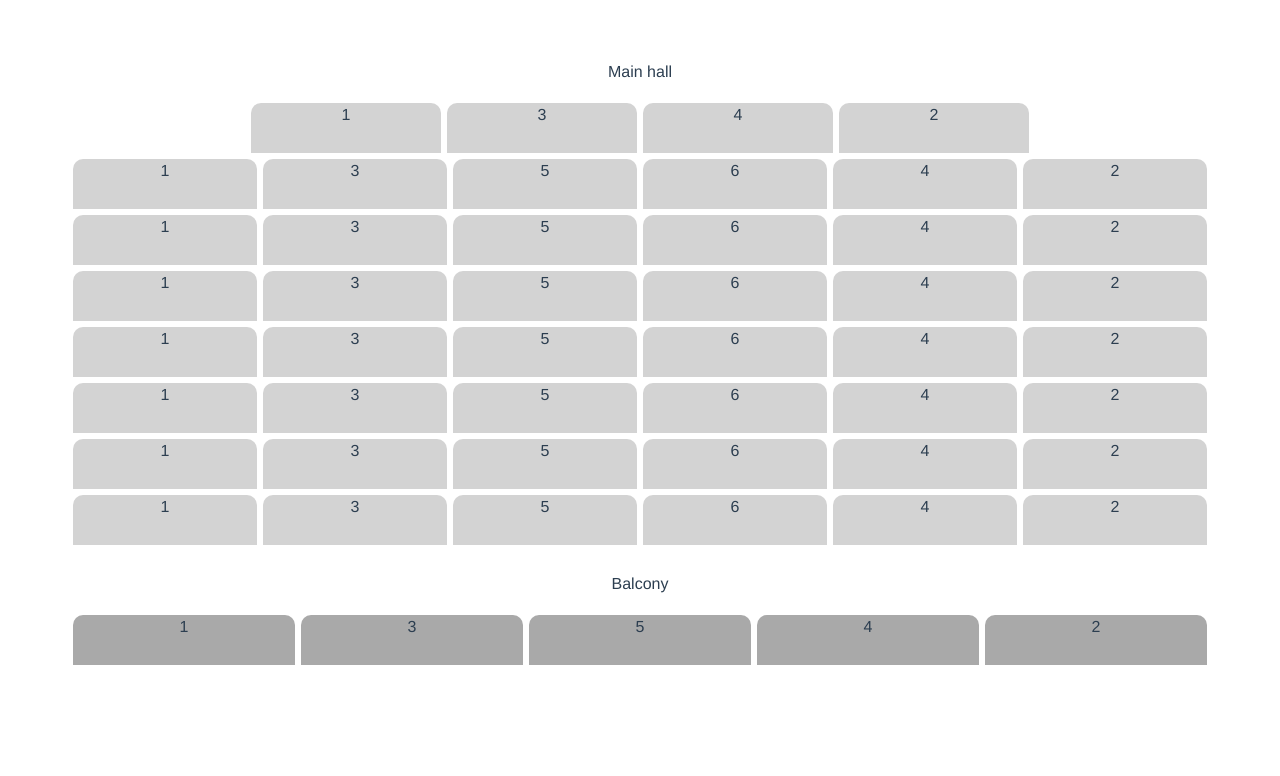
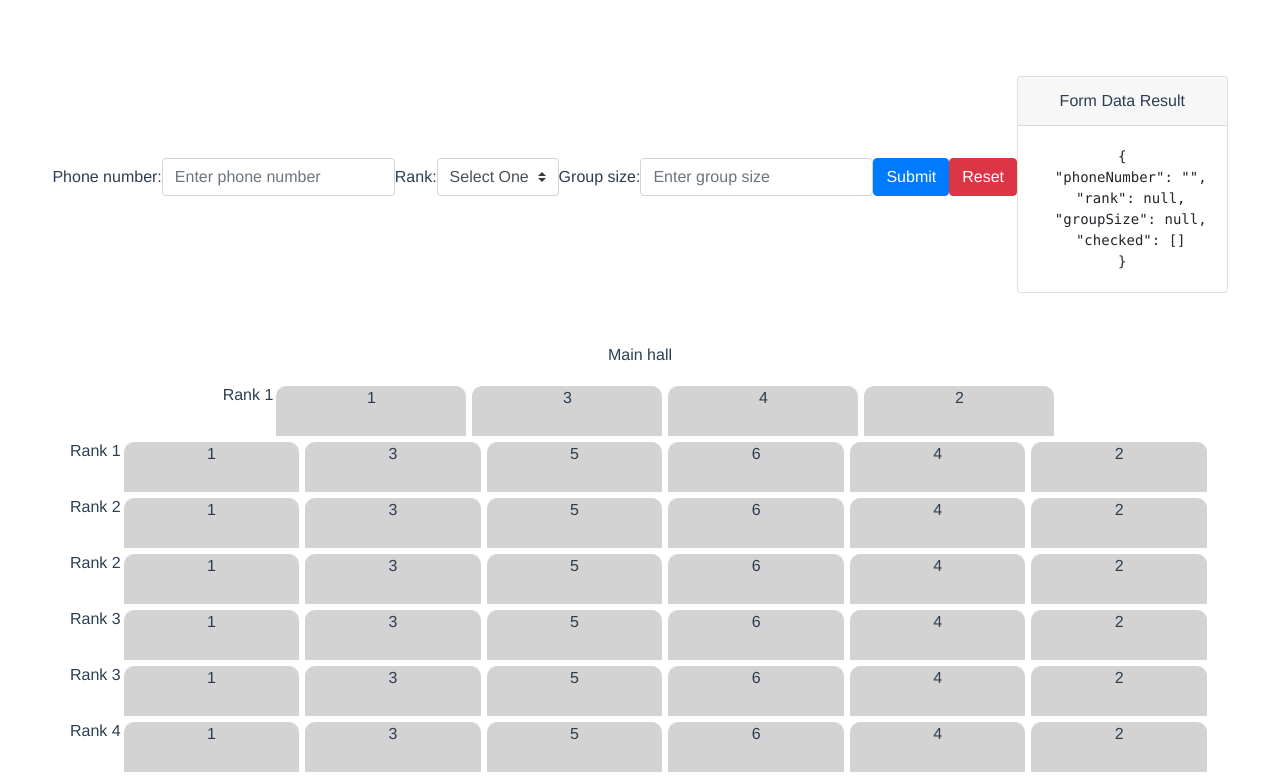
Before and after one commit to montagapallarols/vue-theater-layout, a Vue app: page / in a window 1280 px wide. Shown: the top 776 px of the page. Built offline with nearby package versions, Linux system fonts and the light colour scheme.

Commit message:
Add form

```diff
--- a/package.json
+++ b/package.json
@@ -12,7 +12,8 @@
     "bootstrap-vue": "^2.21.2",
     "core-js": "^3.6.5",
     "vue": "^2.6.12",
-    "vue-grid-responsive": "^0.2.0"
+    "vue-grid-responsive": "^0.2.0",
+    "vue-phone-number-input": "^1.1.10"
   },
   "devDependencies": {
     "@vue/cli-plugin-babel": "~4.5.0",
--- a/src/App.vue
+++ b/src/App.vue
@@ -1,15 +1,19 @@
 <template>
   <div id="app">
+    <BookingForm />
     <Layout />
   </div>
 </template>
 
 <script>
 import Layout from "./components/Layout";
+import BookingForm from "./components/BookingForm";
+
 export default {
   name: "App",
   components: {
     Layout,
+    BookingForm,
   },
 };
 </script>
--- /dev/null
+++ b/src/components/BookingForm.vue
@@ -0,0 +1,104 @@
+<template>
+  <div class="form">
+    <b-form @submit="onSubmit" @reset="onReset" v-if="show" inline>
+      <b-form-group
+        id="input-group-1"
+        label="Phone number:"
+        label-for="input-1"
+      >
+        <b-form-input
+          id="input-1"
+          v-model="form.phoneNumber"
+          type="text"
+          placeholder="Enter phone number"
+          required
+        >
+        </b-form-input>
+      </b-form-group>
+
+      <b-form-group id="input-group-3" label="Rank:" label-for="input-3">
+        <b-form-select
+          id="input-3"
+          v-model="form.rank"
+          :options="ranks"
+          required
+        ></b-form-select>
+      </b-form-group>
+
+      <b-form-group id="input-group-4" label="Group size:" label-for="input-4">
+        <b-form-input
+          id="input-4"
+          v-model="form.groupSize"
+          type="number"
+          :max="rankSeats"
+          placeholder="Enter group size"
+          required
+        >
+        </b-form-input>
+      </b-form-group>
+
+      <b-button type="submit" variant="primary">Submit</b-button>
+      <b-button type="reset" variant="danger">Reset</b-button>
+    </b-form>
+    <b-card class="mt-3" header="Form Data Result">
+      <pre class="m-0">{{ form }}</pre>
+    </b-card>
+  </div>
+</template>
+
+<script>
+export default {
+  data() {
+    return {
+      form: {
+        phoneNumber: "",
+        rank: null,
+        groupSize: null,
+        checked: [],
+      },
+      ranks: [{ text: "Select One", value: null }, 1, 2, 3, 4, 5],
+      show: true,
+      rankSeats: null,
+    };
+  },
+  methods: {
+    onSubmit(event) {
+      event.preventDefault();
+      alert(JSON.stringify(this.form));
+    },
+    onReset(event) {
+      event.preventDefault();
+      // Reset our form values
+      this.form.email = "";
+      this.form.name = "";
+      this.form.food = null;
+      this.form.checked = [];
+      // Trick to reset/clear native browser form validation state
+      this.show = false;
+      this.$nextTick(() => {
+        this.show = true;
+      });
+    },
+    selectRank() {
+      if (this.form.rank === 1 || this.form.rank === 5) {
+        this.rankSeats === 10;
+      } else if (
+        this.form.rank === 2 ||
+        this.form.rank === 3 ||
+        this.form.rank === 4
+      ) {
+        this.rankSeats === 12;
+      }
+    },
+  },
+};
+</script>
+
+<style lang="scss" scoped>
+.form {
+  display: flex;
+  align-items: center;
+  justify-content: center;
+  padding-bottom: 50px;
+}
+</style>
--- a/src/components/Layout.vue
+++ b/src/components/Layout.vue
@@ -4,12 +4,14 @@
       <p>Main hall</p>
       <b-container class="rows">
         <b-row class="row-1 justify-content-md-center">
+          <p>Rank 1</p>
           <b-col col md="2" class="seat">1</b-col>
           <b-col col md="2" class="seat">3</b-col>
           <b-col col md="2" class="seat">4</b-col>
           <b-col col md="2" class="seat">2</b-col>
         </b-row>
         <b-row class="row-2">
+          <p>Rank 1</p>
           <b-col class="seat">1</b-col>
           <b-col class="seat">3</b-col>
           <b-col class="seat">5</b-col>
@@ -18,6 +20,7 @@
           <b-col class="seat">2</b-col>
         </b-row>
         <b-row class="row-3">
+          <p>Rank 2</p>
           <b-col class="seat">1</b-col>
           <b-col class="seat">3</b-col>
           <b-col class="seat">5</b-col>
@@ -26,6 +29,7 @@
           <b-col class="seat">2</b-col>
         </b-row>
         <b-row class="row-4">
+          <p>Rank 2</p>
           <b-col class="seat">1</b-col>
           <b-col class="seat">3</b-col>
           <b-col class="seat">5</b-col>
@@ -34,6 +38,7 @@
           <b-col class="seat">2</b-col>
         </b-row>
         <b-row class="row-5">
+          <p>Rank 3</p>
           <b-col class="seat">1</b-col>
           <b-col class="seat">3</b-col>
           <b-col class="seat">5</b-col>
@@ -42,6 +47,7 @@
           <b-col class="seat">2</b-col>
         </b-row>
         <b-row class="row-6">
+          <p>Rank 3</p>
           <b-col class="seat">1</b-col>
           <b-col class="seat">3</b-col>
           <b-col class="seat">5</b-col>
@@ -50,6 +56,7 @@
           <b-col class="seat">2</b-col>
         </b-row>
         <b-row class="row-7">
+          <p>Rank 4</p>
           <b-col class="seat">1</b-col>
           <b-col class="seat">3</b-col>
           <b-col class="seat">5</b-col>
@@ -58,6 +65,7 @@
           <b-col class="seat">2</b-col>
         </b-row>
         <b-row class="row-8">
+          <p>Rank 4</p>
           <b-col class="seat">1</b-col>
           <b-col class="seat">3</b-col>
           <b-col class="seat">5</b-col>
@@ -72,6 +80,15 @@
       <p>Balcony</p>
       <b-container class="rows">
         <b-row class="row-1 justify-content-md-center">
+          <p>Rank 5</p>
+          <b-col class="seat">1</b-col>
+          <b-col class="seat">3</b-col>
+          <b-col class="seat">5</b-col>
+          <b-col class="seat">4</b-col>
+          <b-col class="seat">2</b-col>
+        </b-row>
+        <b-row class="row-2 justify-content-md-center">
+          <p>Rank 5</p>
           <b-col class="seat">1</b-col>
           <b-col class="seat">3</b-col>
           <b-col class="seat">5</b-col>
--- a/src/main.js
+++ b/src/main.js
@@ -2,14 +2,17 @@ import Vue from 'vue'
 import App from './App.vue'
 import { BootstrapVue, IconsPlugin } from 'bootstrap-vue'
 import { Row, Column } from 'vue-grid-responsive';
+import VuePhoneNumberInput from 'vue-phone-number-input';
 
 import 'bootstrap/dist/css/bootstrap.css'
 import 'bootstrap-vue/dist/bootstrap-vue.css'
+import 'vue-phone-number-input/dist/vue-phone-number-input.css';
 
 Vue.use(BootstrapVue)
 Vue.use(IconsPlugin)
 Vue.component('row', Row);
 Vue.component('column', Column);
+Vue.component('vue-phone-number-input', VuePhoneNumberInput);
 
 Vue.config.productionTip = false
 
```
Also changed, not shown: src/components/HelloWorld.vue (deleted, +0 -58 lines), 2 other files (tests, documents, lock files or other folders).
